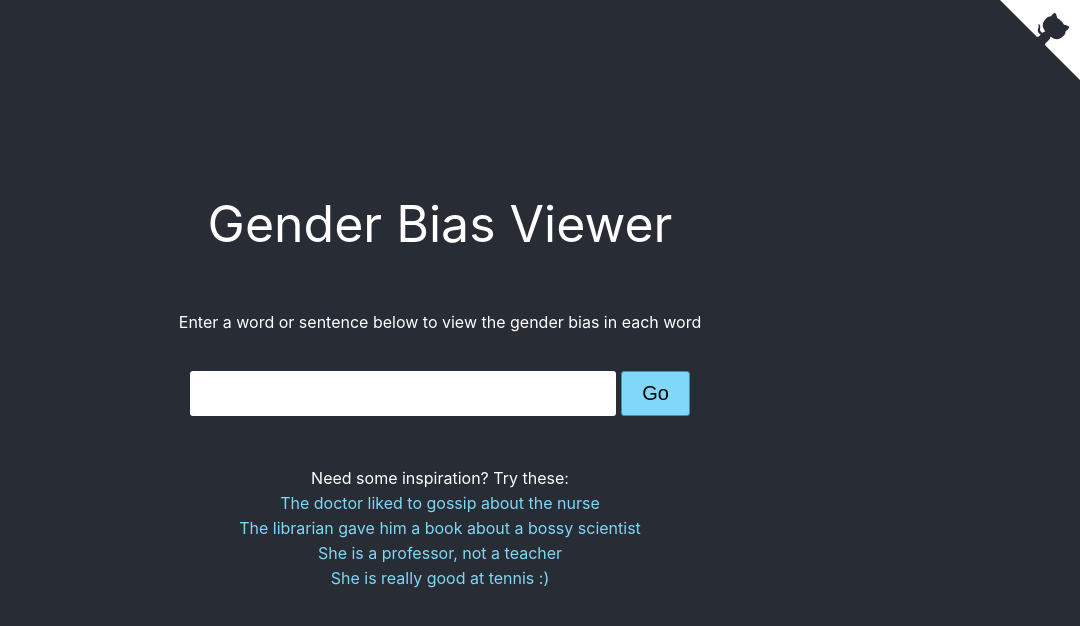
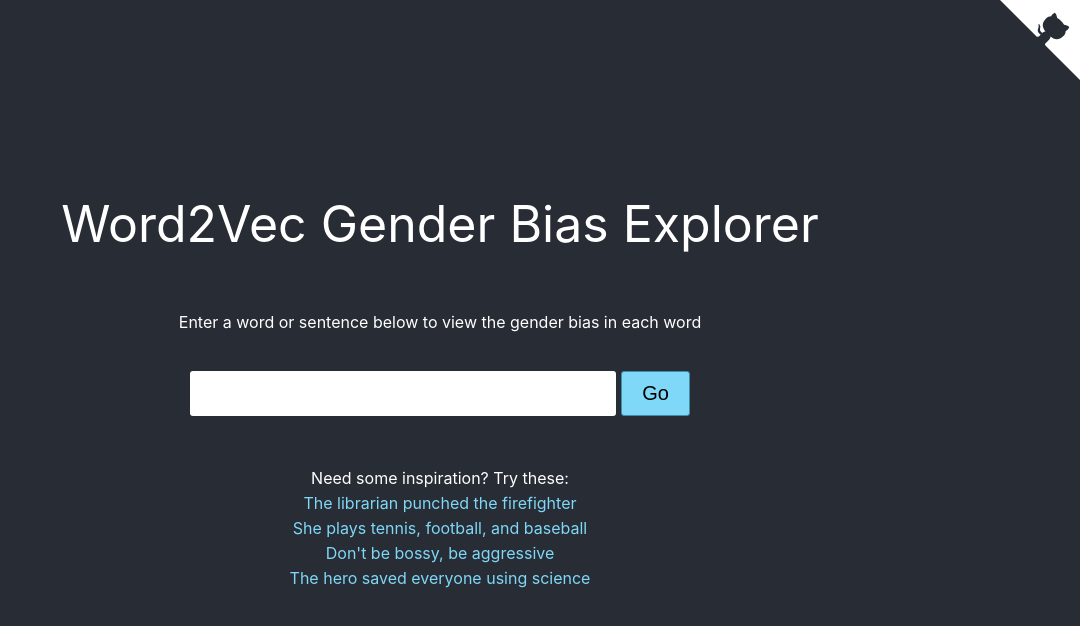
Before and after one commit to chanind/word2vec-gender-bias-explorer, a React (Create React App) app in the folder website/: page /#/ in a window 1280 px wide. Shown: the top 626 px of the page, without its empty margins (200-1280 px from the left). Built offline with nearby package versions, Linux system fonts and the light colour scheme; no server answers.

Commit message:
updating wording

```diff
--- a/website/src/Faq.tsx
+++ b/website/src/Faq.tsx
@@ -42,6 +42,14 @@ const Faq: FC = () => (
       </a>
       . Contributions are very welcome :)
     </p>
+
+    <h4 className="Faq-title">Work with me!</h4>
+    <p className="Faq-description">
+      I'm interested in doing a PhD in NLP in 2022, and would love to work with
+      researchers doing NLP work in the meantime. Please reach out at{' '}
+      <a href="mailto:chanindav@gmail.com">chanindav@gmail.com</a> if you have a
+      project I can be a part of.
+    </p>
   </div>
 );
 
--- a/website/src/Intro.tsx
+++ b/website/src/Intro.tsx
@@ -7,7 +7,7 @@ const Intro = () => {
   const [sentence, setSentence] = useState('');
   return (
     <div className="Intro">
-      <header className="Intro-header">Gender Bias Viewer</header>
+      <header className="Intro-header">Word2Vec Gender Bias Explorer</header>
       <p className="Intro-subheader">
         Enter a word or sentence below to view the gender bias in each word
       </p>
@@ -34,20 +34,20 @@ const Intro = () => {
       <p className="Intro-inspiration">
         Need some inspiration? Try these:
         <br />
-        <Link to="/query?sentence=The doctor liked to gossip about the nurse">
-          The doctor liked to gossip about the nurse
+        <Link to="/query?sentence=The librarian punched the firefighter">
+          The librarian punched the firefighter
         </Link>
         <br />
-        <Link to="/query?sentence=The librarian gave him a book about a bossy scientist">
-          The librarian gave him a book about a bossy scientist
+        <Link to="/query?sentence=She plays tennis, football, and baseball">
+          She plays tennis, football, and baseball
         </Link>
         <br />
-        <Link to="/query?sentence=She is a professor, not a teacher">
-          She is a professor, not a teacher
+        <Link to="/query?sentence=Don't be bossy, be aggressive">
+          Don't be bossy, be aggressive
         </Link>
         <br />
-        <Link to="/query?sentence=She is really good at tennis :)">
-          She is really good at tennis :)
+        <Link to="/query?sentence=The hero saved everyone using science">
+          The hero saved everyone using science
         </Link>
       </p>
     </div>
--- a/website/src/Query.tsx
+++ b/website/src/Query.tsx
@@ -7,8 +7,7 @@ import Loading from './components/Loading';
 import './Query.css';
 import lightenDarkenColor from './lightenDarkenColor';
 import Faq from './Faq';
-
-const API_HOST = process.env.REACT_APP_API_HOST || 'http://localhost:5000';
+import { API_HOST } from './config';
 
 const useQuery = () => {
   return new URLSearchParams(useLocation().search);
@@ -75,7 +74,7 @@ const Query = () => {
   return (
     <div className="Query">
       <header className="Query-header">
-        <Link to="/">Gender Bias Viewer</Link>
+        <Link to="/">Word2Vec Gender Bias Explorer</Link>
       </header>
       <form
         className="Query-searchBox"
--- /dev/null
+++ b/website/src/config.ts
@@ -0,0 +1,2 @@
+export const API_HOST =
+  process.env.REACT_APP_API_HOST || 'http://localhost:5000';
--- a/website/src/index.tsx
+++ b/website/src/index.tsx
@@ -3,13 +3,17 @@ import ReactDOM from 'react-dom';
 import './index.css';
 import App from './App';
 import reportWebVitals from './reportWebVitals';
+import { API_HOST } from './config';
 
 ReactDOM.render(
   <React.StrictMode>
     <App />
   </React.StrictMode>,
-  document.getElementById('root')
+  document.getElementById('root'),
 );
+
+// do a fetch to the base API url to wake up the server, as it can take a few seconds to start cold
+fetch(API_HOST);
 
 // If you want to start measuring performance in your app, pass a function
 // to log results (for example: reportWebVitals(console.log))
```
Also changed, not shown: 2 other files (tests, documents, lock files or other folders).
